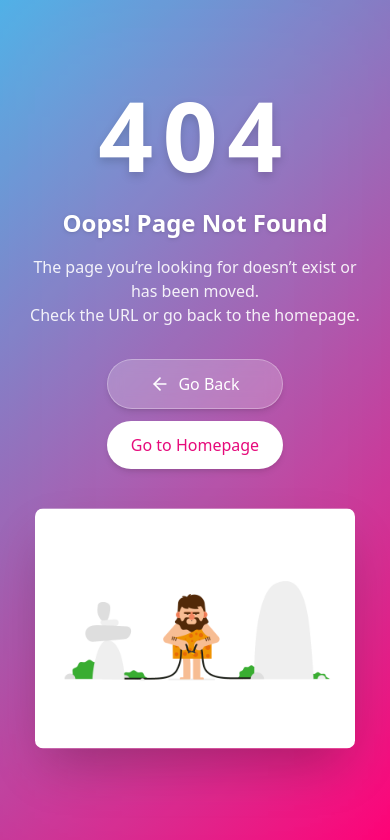
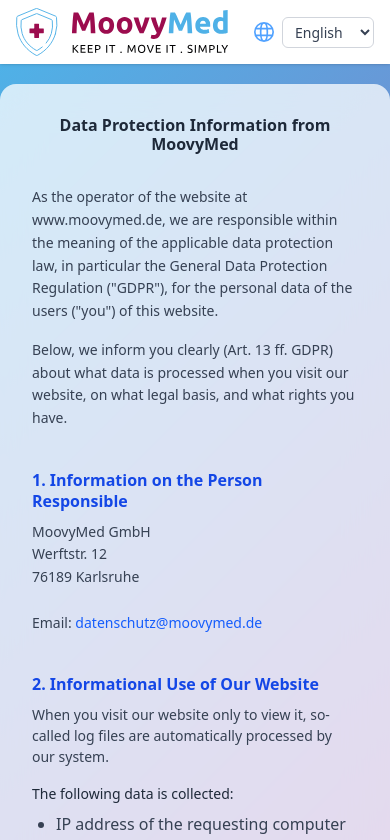
Before and after one commit to GopalSaini0407/moovymed-portal-new-final, a React (Vite) app: page /privacy in a window 390 px wide. Before the commit this address had no page. Shown: the top 840 px of the page. Built offline with nearby package versions, Linux system fonts and the light colour scheme.

Commit message:
final test

```diff
--- a/src/components/AddOuterContent/DocumentUpload.jsx
+++ b/src/components/AddOuterContent/DocumentUpload.jsx
@@ -182,7 +182,7 @@
       });
 
       if (res.status === 200 || res.status === 201) {
-        showToast(t("document-upload.toast-success"));
+        toast.success(t("document-upload.toast-success"));
         setTitle("");
         setNotes("");
         setFile(null);
@@ -198,7 +198,7 @@
        else throw new Error("Failed to add content");
     } catch (error) {
       console.error("Error adding content:", error);
-      showToast(t("document-upload.toast-error"), "error");
+      toast.error(t("document-upload.toast-error"), "error");
     } finally {
       setLoading(false);
     }
--- a/src/components/Footer.jsx
+++ b/src/components/Footer.jsx
@@ -20,7 +20,7 @@
         </Link>
         <span className="text-sm text-white">|</span>
         <Link
-          to="/privancy"
+          to="/privacy"
           className="text-sm text-white transition"
         >
      {t("footer.privacy")}
--- a/src/components/LegalNotice.jsx
+++ b/src/components/LegalNotice.jsx
@@ -10,7 +10,7 @@
       <AuthNavbar />
       <main
         id="main-content"
-        className="min-h-screen w-full flex flex-col"
+        className="min-h-screen w-full flex flex-col legal-page"
         style={{
           background:
             "linear-gradient(135deg, rgba(79, 177, 231, 1) 0%, rgba(255, 0, 117, 1) 100%)",
--- a/src/components/Privancy.jsx
+++ b/src/components/Privacy.jsx
@@ -9,7 +9,7 @@
     <>
     <AuthNavbar/>
      <main id="main-content"
-    className="min-h-screen w-full flex flex-col"
+    className="min-h-screen w-full flex flex-col privacy-page"
     style={{
       background:
         "linear-gradient(135deg, rgba(79, 177, 231, 1) 0%, rgba(255, 0, 117, 1) 100%)",
--- a/src/components/SearchModal.jsx
+++ b/src/components/SearchModal.jsx
@@ -78,7 +78,10 @@
   }, [isOpen, language]);
 
   const handleResultClick = (item) => {
-    navigate(`/content/${item.id}`);
+    // navigate(`/content/${item.id}`);
+    // item.category_id,item.id
+    navigate(`/category/${item.category_id}/content/${item.id}`);
+
     onClose();
   };
 
@@ -121,24 +124,8 @@
       <div className="max-h-[75vh] overflow-y-auto px-1">
         {/* 🔍 Search Input */}
         <div className="space-y-4 mb-6">
-          <div className="relative">
-            <input
-              type="text"
-              value={searchQuery}
-              onChange={(e) => setSearchQuery(e.target.value)}
-              placeholder={t("search-modal.placeholder")}
-              className="w-full border mt-3 border-gray-200 rounded-xl px-4 py-3 text-md focus:outline-none focus:ring-2 focus:ring-blue-500"
-              autoFocus
-            />
-            {loading && (
-              <div className="absolute right-4 top-1/2 -translate-y-1/2">
-                <div className="animate-spin rounded-full h-5 w-5 border-b-2 border-blue-500"></div>
-              </div>
-            )}
-          </div>
-
-          {/* Category Filter */}
-          <div>
+           {/* Category Filter */}
+           <div>
             <label className="block text-sm font-semibold text-gray-700 mb-2">
               {t("search-modal.filter-label")}
             </label>
@@ -161,6 +148,23 @@
               </p>
             )}
           </div>
+          <div className="relative">
+            <input
+              type="text"
+              value={searchQuery}
+              onChange={(e) => setSearchQuery(e.target.value)}
+              placeholder={t("search-modal.placeholder")}
+              className="w-full border mt-3 border-gray-200 rounded-xl px-4 py-3 text-md focus:outline-none focus:ring-2 focus:ring-blue-500"
+              autoFocus
+            />
+            {loading && (
+              <div className="absolute right-4 top-1/2 -translate-y-1/2">
+                <div className="animate-spin rounded-full h-5 w-5 border-b-2 border-blue-500"></div>
+              </div>
+            )}
+          </div>
+
+
         </div>
 
         {/* 🔹 Search Results */}
--- a/src/features/auth/LoginForm.jsx
+++ b/src/features/auth/LoginForm.jsx
@@ -69,7 +69,7 @@
       }
     } catch (err) {
       console.error("Login error:", err);
-      toast.error(t(err.message||"toast.server-error") || "Server error. Please try again.");
+      toast.error(t("toast.invalid-credentials") || "Server error. Please try again.");
     } finally {
       setLoading(false);
     }
--- a/src/router/AppRouter.jsx
+++ b/src/router/AppRouter.jsx
@@ -16,7 +16,7 @@
 import CategoryDetails from "../pages/CategoryDetails";
 import ContentDetail from "../pages/ContentDetails";
 import NotFound from "../pages/NotFound";
-import Privancy from "../components/Privancy";
+import Privacy from "../components/Privacy";
 import LegalNotice from "../components/LegalNotice";
 // 🔒 Protected route wrapper
 function ProtectedRoute({ children }) {
@@ -60,7 +60,7 @@
       <Route path="/category/:cat_id/content/:id" element={<ProtectedRoute><ContentDetail /></ProtectedRoute>} />
 
     {/* footer */}
-      <Route path="/privancy" element={<Privancy />} />
+      <Route path="/privacy" element={<Privacy />} />
       <Route path="/legal-notice" element={<LegalNotice />} />
 
       {/* Optional: 404 route */}
--- a/src/styles/index.css
+++ b/src/styles/index.css
@@ -5,6 +5,18 @@
         left: 200px !important;
         width: 100%;
       }
+     .legal-page h1,.privacy-page h2{
+      font-size: 1rem;
+     }
+     .legal-page h2,.privacy-page h3{
+      font-size: 1rem;
+     }
+     .legal-page p,.privacy-page p{
+      font-size: 14px;
+     }
+     .privacy-page .mt-12.border-t.pt-8 h2{
+      font-size: 1rem;
+     }
   }
 
 
```
